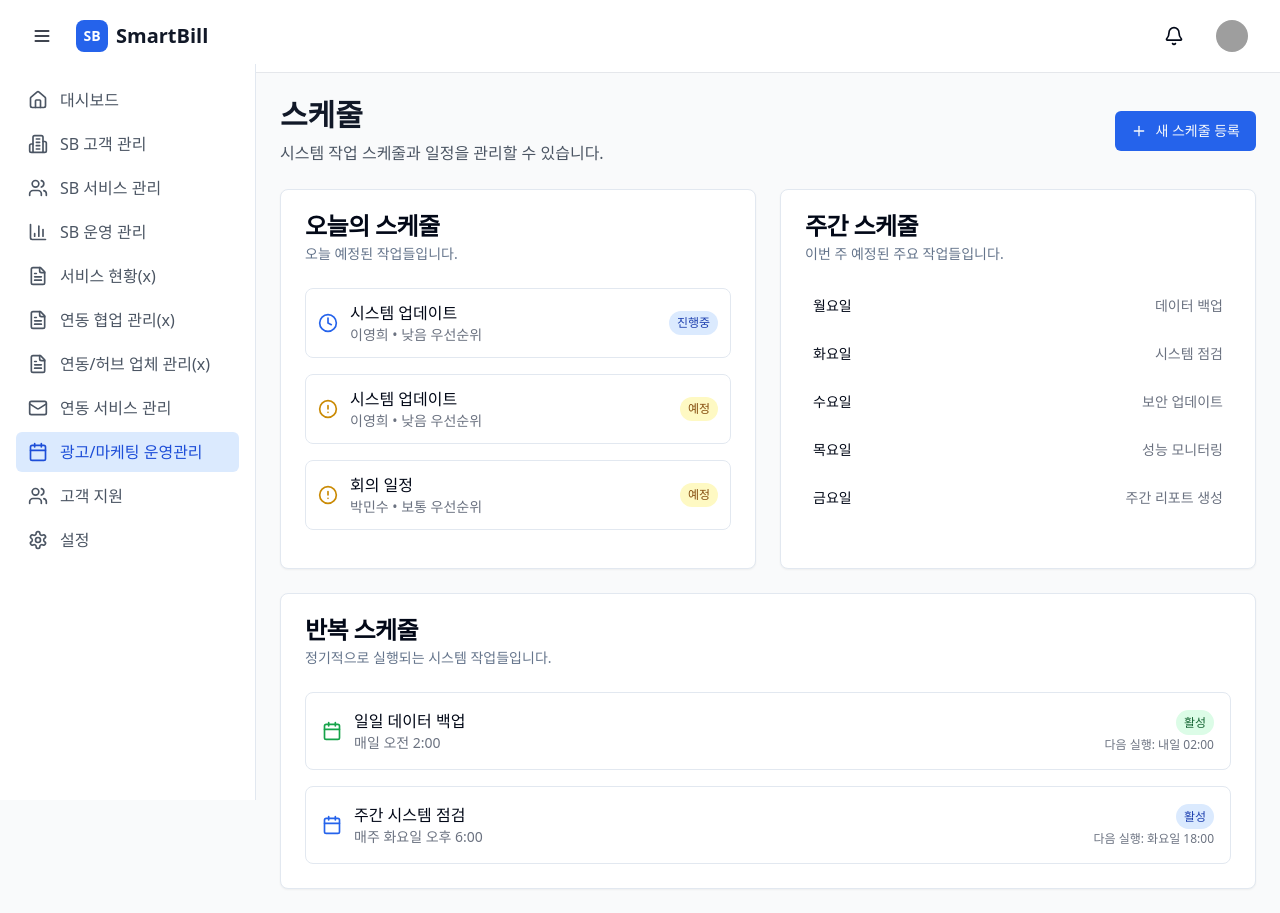
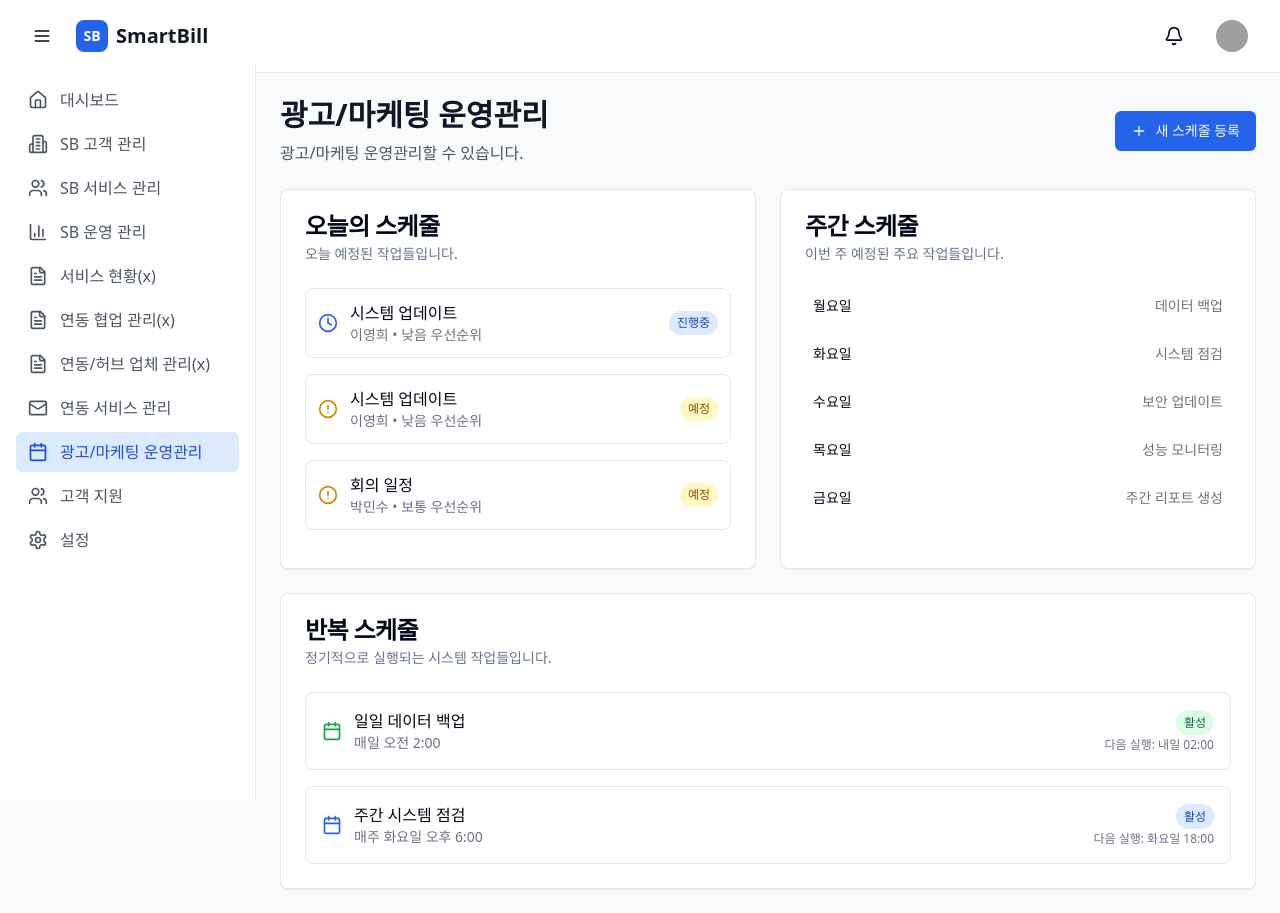
Before and after one commit to Kai-Ahn-Businesson/smartbill-modernization, a React (Vite) app in the folder frontend/: page /schedule in a window 1280 px wide. Built offline with nearby package versions, Linux system fonts and the light colour scheme; no server answers; sample sign-in values are in the browser's storage; grey boxes are pictures that could not be loaded; the HTML template or start-up script is replaced by a standard one.

Commit message:
광고/마케팅 운영관리

```diff
--- a/frontend/src/pages/SchedulePage.tsx
+++ b/frontend/src/pages/SchedulePage.tsx
@@ -8,9 +8,9 @@ export function SchedulePage() {
     <div className="space-y-6">
       <div className="flex items-center justify-between">
         <div>
-          <h1 className="text-3xl font-bold text-gray-900">스케줄</h1>
+          <h1 className="text-3xl font-bold text-gray-900">광고/마케팅 운영관리</h1>
           <p className="mt-2 text-gray-600">
-            시스템 작업 스케줄과 일정을 관리할 수 있습니다.
+              광고/마케팅 운영관리할 수 있습니다.
           </p>
         </div>
         <Button className="flex items-center space-x-2">
```
